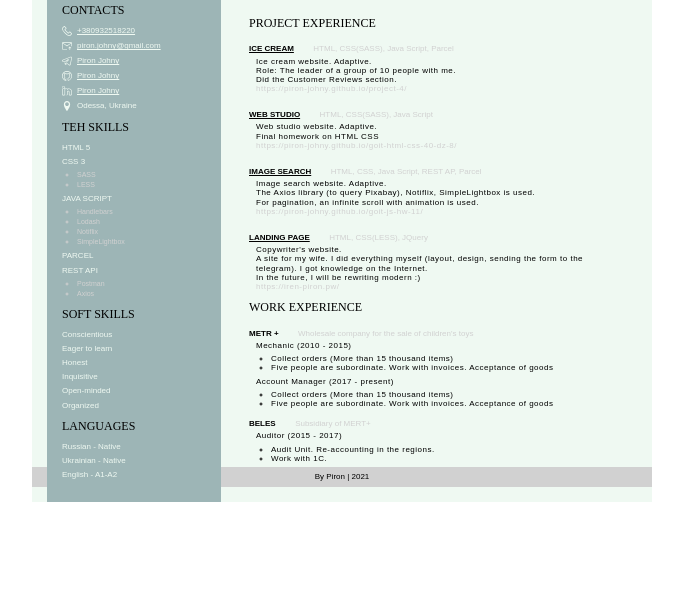
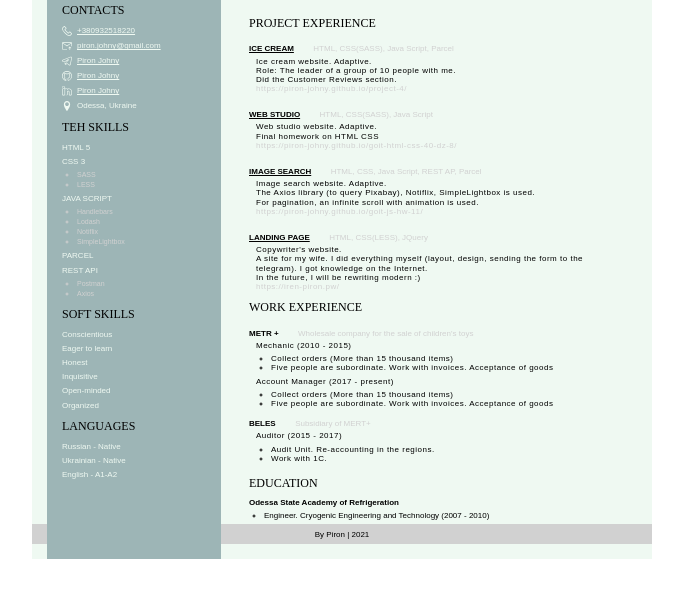
Before and after one commit to piron-johny/resume, a website built with Parcel: page src/index.html in a window 1280 px wide. Shown: the part 171-768 px from the top of the page, without its empty margins (298-981 px from the left). Built offline with nearby package versions, Linux system fonts and the light colour scheme; a web font is replaced by a local one.

Commit message:
Испаравил readme. Добавил секцию education

```diff
--- a/src/partials/main.html
+++ b/src/partials/main.html
@@ -1,4 +1,5 @@
 <main class="content">
   <include src="./partials/sec-projects.html"></include>
   <include src="./partials/sec-work.html"></include>
+  <include src="./partials/sec-education.html"></include>
 </main>
--- /dev/null
+++ b/src/partials/sec-education.html
@@ -0,0 +1,7 @@
+<section class="education">
+  <h3 class="education__title">education</h3>
+  <h4 class="education__subtitle">Odessa State Academy of Refrigeration</h4>
+  <ul class="education__list">
+    <li class="education__item">Engineer. Cryogenic Engineering and Technology (2007 - 2010)</li>
+  </ul>
+</section>
--- a/src/sass/components/_section.scss
+++ b/src/sass/components/_section.scss
@@ -1,5 +1,6 @@
 .project__title,
-.work__title {
+.work__title,
+.education__title {
   text-transform: uppercase;
   font-size: 12px;
   font-family: Belgrano;
@@ -45,8 +46,20 @@
 .work__date {
   margin-bottom: 4px;
 }
-.work__activities {
+.work__activities,
+.education__list {
   margin-bottom: 4px;
   list-style: circle;
   padding-left: 15px;
 }
+.education__subtitle {
+  font-weight: 600;
+  font-size: 8px;
+  margin-bottom: 4px;
+}
+.education__list {
+  list-style: circle;
+}
+.education__item {
+  font-size: 8px;
+}
```
Also changed, not shown: README.md.
